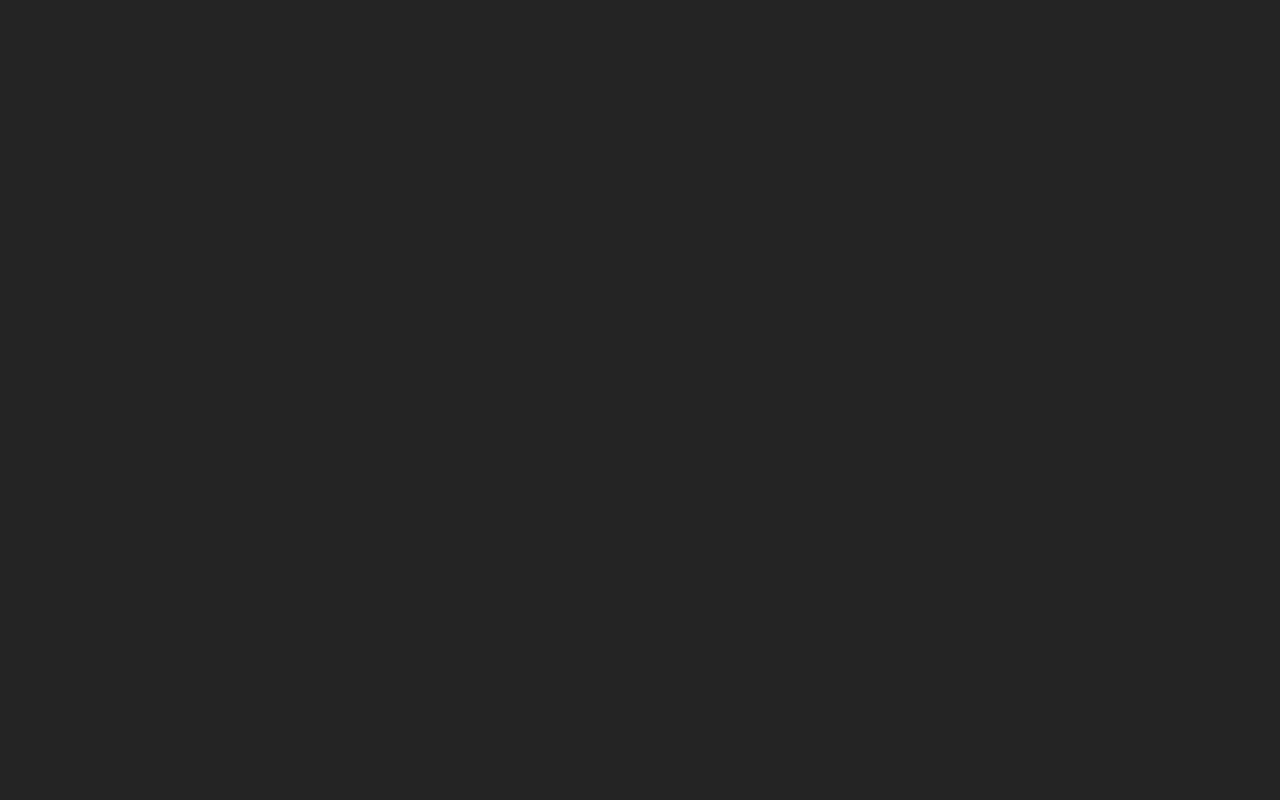
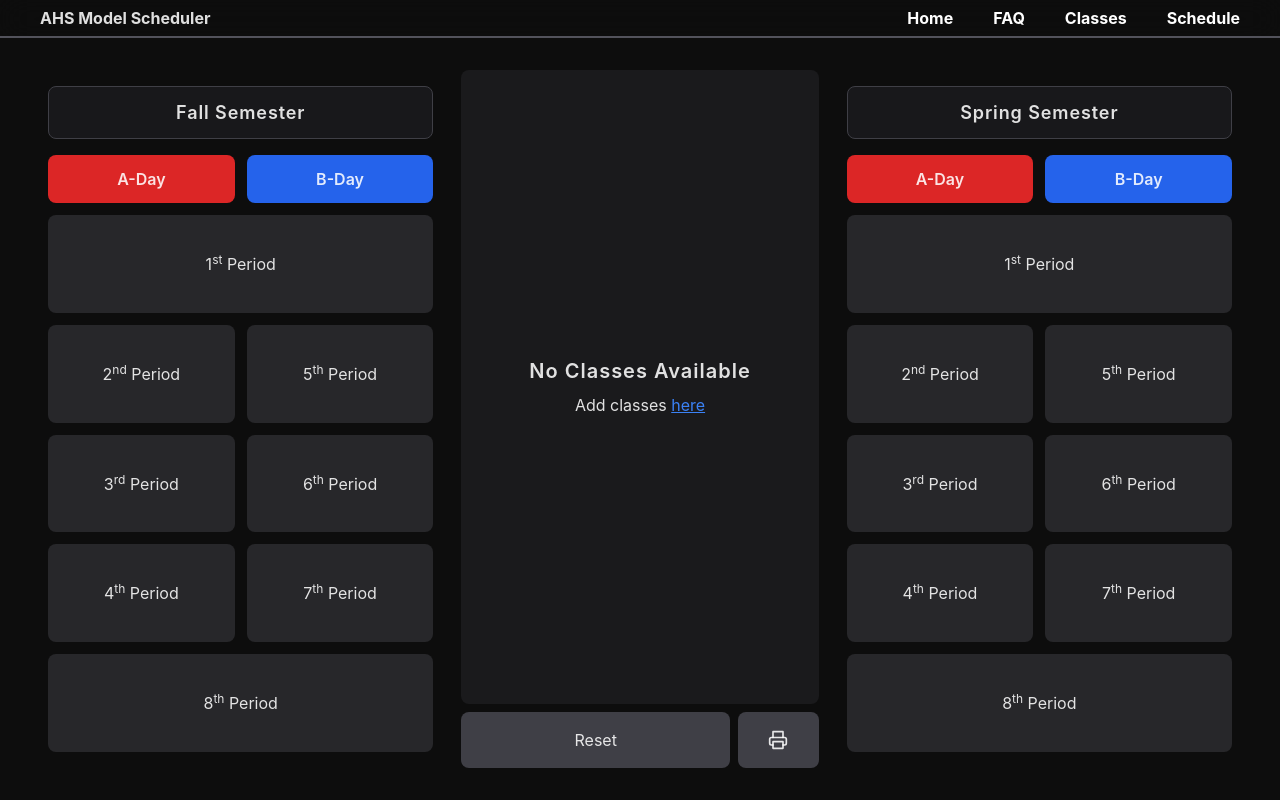
Before and after one commit to 2024-25-Allen-ISD-Computer-Science/2nd-period-isp-model-scheduler-2024-2025, a React (Vite) app: page /2nd-period-isp-model-scheduler-2024-2025/schedule in a window 1280 px wide. Before the commit this address had no page. Built offline with nearby package versions, Linux system fonts and the light colour scheme.

Commit message:
correct links for react-router-dom to include basepath

```diff
--- a/src/App.tsx
+++ b/src/App.tsx
@@ -9,11 +9,12 @@ function App() {
   return (
     <BrowserRouter>
       <Routes>
-        <Route path="schedule" element={<Schedule />} />
+        <Route path="/2nd-period-isp-model-scheduler-2024-2025/schedule" element={<Schedule />} />
         <Route index element={<Home />} />
-        <Route path="/" element={<Layout />}>
-          <Route path="classes" element={<Classes />} />
-          <Route path="faq" element={<FAQ />} />
+        <Route path="/2nd-period-isp-model-scheduler-2024-2025/" element={<Home />} />
+	<Route path="/2nd-period-isp-model-scheduler-2024-2025/" element={<Layout />}>
+          <Route path="/2nd-period-isp-model-scheduler-2024-2025/classes" element={<Classes />} />
+          <Route path="/2nd-period-isp-model-scheduler-2024-2025/faq" element={<FAQ />} />
         </Route>
       </Routes>
     </BrowserRouter>
--- a/src/components/Navbar.tsx
+++ b/src/components/Navbar.tsx
@@ -7,10 +7,10 @@ export default function Navbar() {
             AHS Model Scheduler
           </div>
           <div className="flex gap-10">
-            <Link className="text-white hover:text-blue-500 transition-all" to={{pathname: "/"}}>Home</Link>
-            <Link className="text-white hover:text-blue-500 transition-all" to={{pathname: "/faq"}}>FAQ</Link>
-            <Link className="text-white hover:text-blue-500 transition-all" to={{pathname: "/classes"}}>Classes</Link>
-            <Link className="text-white hover:text-blue-500 transition-all" to={{pathname: "/schedule"}}>Schedule</Link>
+            <Link className="text-white hover:text-blue-500 transition-all" to={{pathname: "/2nd-period-isp-model-scheduler-2024-2025/"}}>Home</Link>
+            <Link className="text-white hover:text-blue-500 transition-all" to={{pathname: "/2nd-period-isp-model-scheduler-2024-2025/faq"}}>FAQ</Link>
+            <Link className="text-white hover:text-blue-500 transition-all" to={{pathname: "/2nd-period-isp-model-scheduler-2024-2025/classes"}}>Classes</Link>
+            <Link className="text-white hover:text-blue-500 transition-all" to={{pathname: "/2nd-period-isp-model-scheduler-2024-2025/schedule"}}>Schedule</Link>
           </div>
         </div>
     )
--- a/src/pages/Home.tsx
+++ b/src/pages/Home.tsx
@@ -42,7 +42,7 @@ export default function Home() {
                     <div className="text-2xl">
                         Model Scheduler 2024-2025
                     </div>
-                    <Link to={{pathname: '/classes'}} className="border-2 border-black px-3 py-1 border-white hover:border-blue-500 hover:text-blue-500 transition-all rounded-lg flex items-center text-xl">
+                    <Link to={{pathname: '/2nd-period-isp-model-scheduler-2024-2025/classes'}} className="border-2 border-black px-3 py-1 border-white hover:border-blue-500 hover:text-blue-500 transition-all rounded-lg flex items-center text-xl">
                         <span>Start </span><FiArrowRight />
                     </Link>
                 </div>
--- a/src/pages/Schedule.tsx
+++ b/src/pages/Schedule.tsx
@@ -342,7 +342,7 @@ export default function Schedule() {
                                     >
                                     <span className="my-1 text-xl font-semibold tracking-wider">No Classes Available</span>
                                     <span className="my-1 text-base">Add classes <Link className="text-blue-500 hover:text-blue-600 transition-all underline" to={{
-                                        pathname: "/classes"
+                                        pathname: "/2nd-period-isp-model-scheduler-2024-2025/classes"
                                     }}>here</Link></span>
                                 </button>
                             : <>
```
